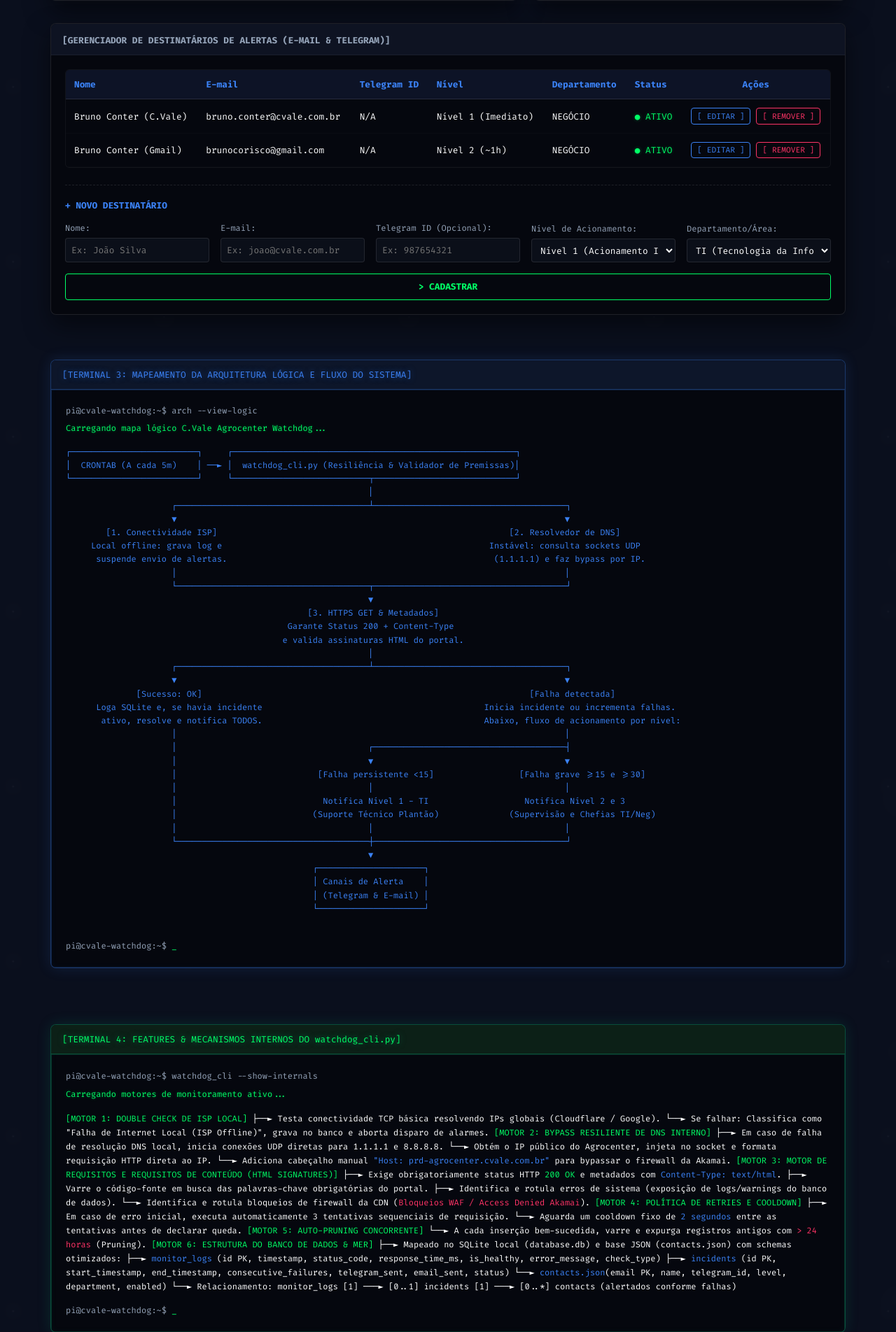
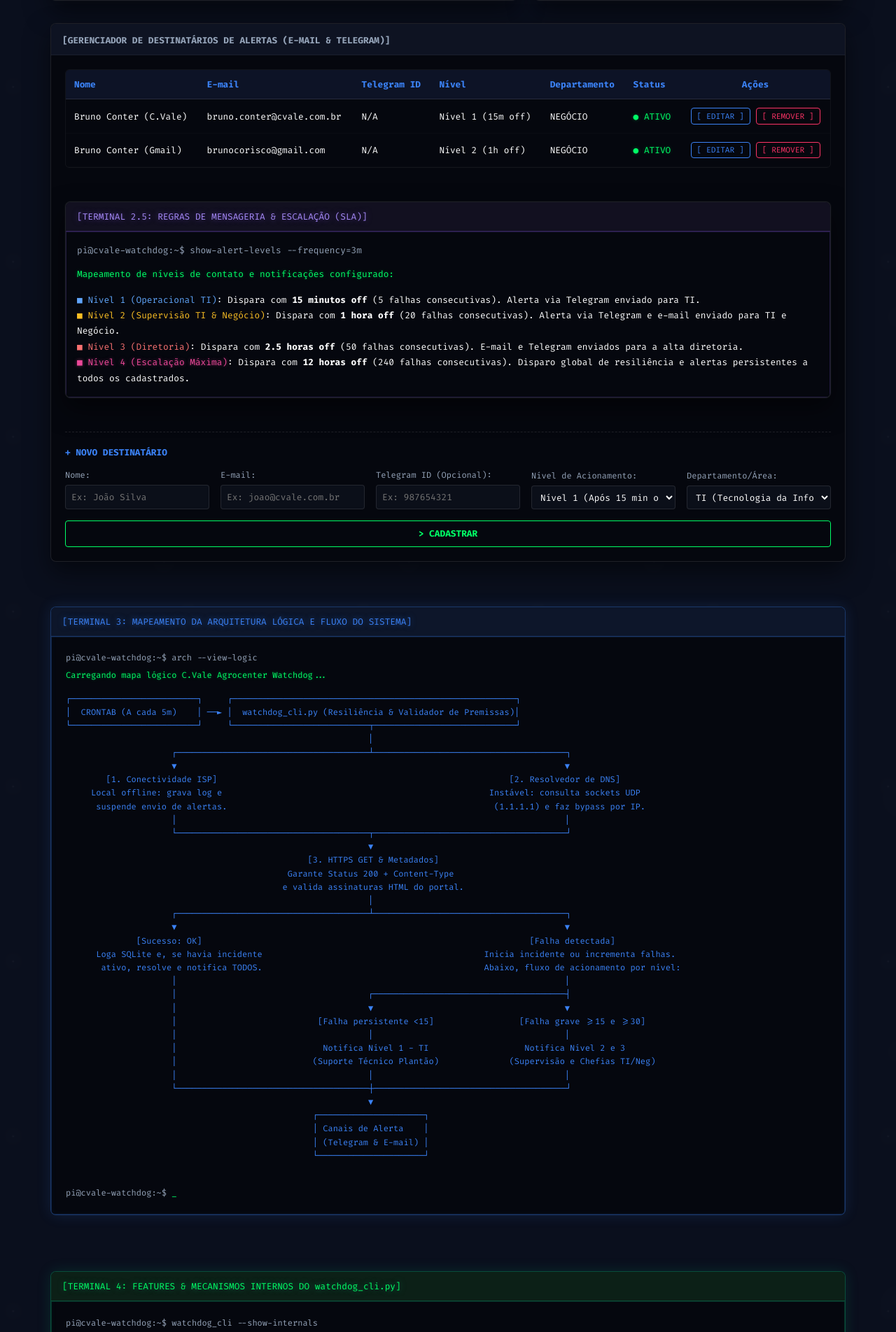
Before and after one commit to brunocorisco86/watchdogagrocenter, a Flask app: page / in a window 1280 px wide. Shown: the part 1551-3455 px from the top of the page at 70% size. Run offline with Flask 3, Linux system fonts and the light colour scheme; data that the repository does not hold is empty.

Commit message:
feat: insere opcao de Nivel 4 e mini-terminal explicativo de SLA no dashboard

```diff
--- a/src/dashboard/app.py
+++ b/src/dashboard/app.py
@@ -96,8 +96,8 @@ def api_contacts():
         if not name or not email:
             return jsonify({"error": "Nome e e-mail são obrigatórios"}), 400
 
-        if level not in [1, 2, 3]:
-            return jsonify({"error": "O nível de acionamento deve ser 1 (Operacional), 2 (Supervisão) ou 3 (Diretoria)"}), 400
+        if level not in [1, 2, 3, 4]:
+            return jsonify({"error": "O nível de acionamento deve ser 1 (Operacional), 2 (Supervisão), 3 (Diretoria) ou 4 (Escalação Máxima)"}), 400
 
         if department not in ['TI', 'NEGOCIO']:
             return jsonify({"error": "O departamento deve ser 'TI' ou 'NEGOCIO'"}), 400
@@ -172,8 +172,8 @@ def api_update_contact():
     if not original_email or not name or not email:
         return jsonify({"error": "Nome, e-mail e e-mail original são obrigatórios"}), 400
 
-    if level not in [1, 2, 3]:
-        return jsonify({"error": "O nível de acionamento deve ser 1 (Operacional), 2 (Supervisão) ou 3 (Diretoria)"}), 400
+    if level not in [1, 2, 3, 4]:
+        return jsonify({"error": "O nível de acionamento deve ser 1 (Operacional), 2 (Supervisão), 3 (Diretoria) ou 4 (Escalação Máxima)"}), 400
 
     if department not in ['TI', 'NEGOCIO']:
         return jsonify({"error": "O departamento deve ser 'TI' ou 'NEGOCIO'"}), 400
--- a/src/dashboard/static/js/main.js
+++ b/src/dashboard/static/js/main.js
@@ -331,9 +331,10 @@ document.addEventListener('DOMContentLoaded', () => {
 
                     // Coluna Nível
                     const levelTd = document.createElement('td');
-                    let levelText = "Nível 1 (Imediato)";
-                    if (c.level === 2) levelText = "Nível 2 (~1h)";
-                    else if (c.level === 3) levelText = "Nível 3 (~2.5h)";
+                    let levelText = "Nível 1 (15m off)";
+                    if (c.level === 2) levelText = "Nível 2 (1h off)";
+                    else if (c.level === 3) levelText = "Nível 3 (2.5h off)";
+                    else if (c.level === 4) levelText = "Nível 4 (12h off)";
                     levelTd.textContent = levelText;
 
                     // Coluna Departamento
--- a/src/dashboard/templates/index.html
+++ b/src/dashboard/templates/index.html
@@ -203,6 +203,28 @@
                     </table>
                 </div>
 
+                <!-- Mini-terminal explicativo dos níveis de mensageria -->
+                <div class="terminal-wrapper" style="margin-top: 1.5rem; margin-bottom: 1.5rem; max-width: 100%;">
+                    <div class="terminal-header" style="background-color: #121020; border-bottom: 1px solid rgba(139, 92, 246, 0.3);">
+                        <span class="terminal-title" style="color: #a78bfa; text-shadow: 0 0 8px rgba(139, 92, 246, 0.5);">[TERMINAL 2.5: REGRAS DE MENSAGERIA & ESCALAÇÃO (SLA)]</span>
+                        <div class="terminal-buttons">
+                            <span class="term-btn close"></span>
+                            <span class="term-btn minimize"></span>
+                            <span class="term-btn expand"></span>
+                        </div>
+                    </div>
+                    <div class="terminal-body" style="font-size: 0.8rem; line-height: 1.4rem; border: 1px solid rgba(139, 92, 246, 0.2); padding: 15px; font-family: var(--font-mono);">
+                        <div class="term-line output-system">pi@cvale-watchdog:~$ show-alert-levels --frequency=3m</div>
+                        <div class="term-line output-success" style="margin-top: 5px;">Mapeamento de níveis de contato e notificações configurado:</div>
+                        <div style="margin-top: 8px;">
+                            <span style="color: #60a5fa;">■ Nível 1 (Operacional TI)</span>: Dispara com <strong>15 minutos off</strong> (5 falhas consecutivas). Alerta via Telegram enviado para TI.<br>
+                            <span style="color: #fbbf24;">■ Nível 2 (Supervisão TI & Negócio)</span>: Dispara com <strong>1 hora off</strong> (20 falhas consecutivas). Alerta via Telegram e e-mail enviado para TI e Negócio.<br>
+                            <span style="color: #f87171;">■ Nível 3 (Diretoria)</span>: Dispara com <strong>2.5 horas off</strong> (50 falhas consecutivas). E-mail e Telegram enviados para a alta diretoria.<br>
+                            <span style="color: #ec4899; text-shadow: 0 0 5px rgba(236,72,153,0.5);">■ Nível 4 (Escalação Máxima)</span>: Dispara com <strong>12 horas off</strong> (240 falhas consecutivas). Disparo global de resiliência e alertas persistentes a todos os cadastrados.
+                        </div>
+                    </div>
+                </div>
+
                 <!-- Formulário de cadastro de novo contato -->
                 <form class="contacts-form" id="contacts-form">
                     <h4 id="form-title">+ NOVO DESTINATÁRIO</h4>
@@ -224,9 +246,10 @@
                         <div class="form-group">
                             <label for="contact-level">Nível de Acionamento:</label>
                             <select id="contact-level" class="form-select-hacker" required>
-                                <option value="1">Nível 1 (Acionamento Imediato)</option>
-                                <option value="2">Nível 2 (Após 15 falhas / ~1h)</option>
-                                <option value="3">Nível 3 (Após 30 falhas / ~2.5h)</option>
+                                <option value="1">Nível 1 (Após 15 min off / 5 falhas)</option>
+                                <option value="2">Nível 2 (Após 1h off / 20 falhas)</option>
+                                <option value="3">Nível 3 (Após 2.5h off / 50 falhas)</option>
+                                <option value="4">Nível 4 (Após 12h off / 240 falhas)</option>
                             </select>
                         </div>
                         <div class="form-group">
```
